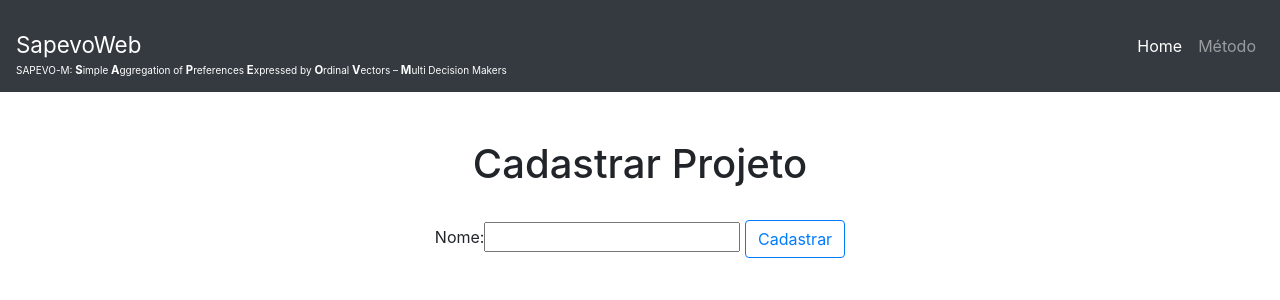
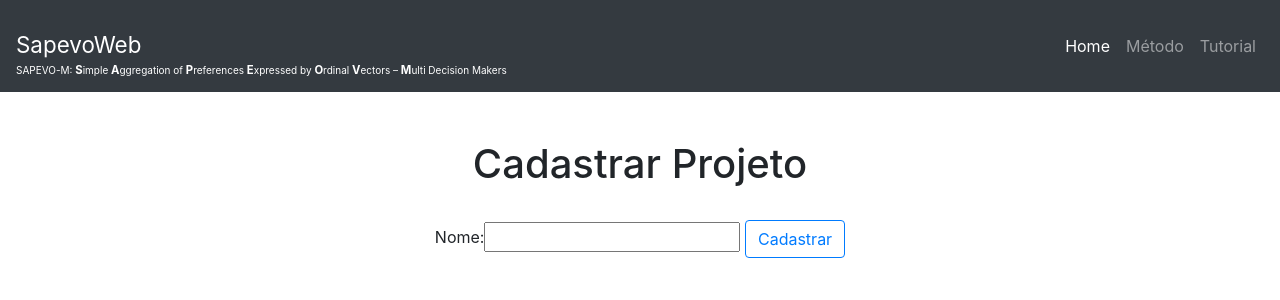
Before and after one commit to diegosorrilha/sapevosystem, a Django app: page / in a window 1280 px wide. Shown: the top 300 px of the page. Run offline with Django 3.2, Linux system fonts and the light colour scheme; data comes from the database, SQL or seed files in the repository; data that the repository does not hold is empty; some libraries are stand-ins or nearby versions.

Commit message:
implementa o link para PDF do tutorial

```diff
--- a/templates/base.html
+++ b/templates/base.html
@@ -101,6 +101,9 @@
                 {% url 'metodo' as current_url %}
                 <li class="nav-item {% if request.get_full_path == current_url %}active{% endif %}">
                     <a class="nav-link" href="{% url 'metodo' %}">Método <span class="sr-only">(current)</span></a>
+                </li>
+                <li class="nav-item">
+                    <a class="nav-link" href="https://www.dropbox.com/s/j14u93vt12b1504/tutorial.pdf?raw=1" target="_blank">Tutorial <span class="sr-only">(current)</span></a>
                 </li>
             </ul>
         </div>
```
